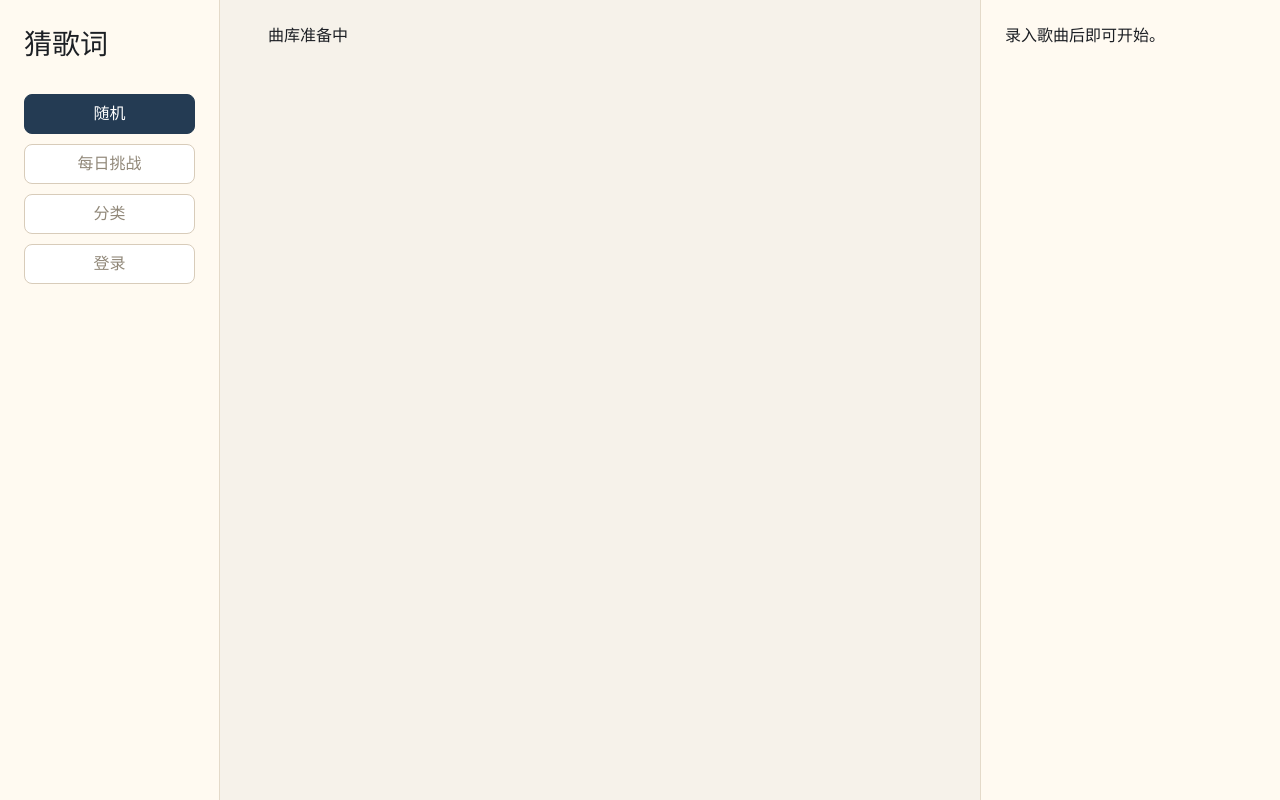
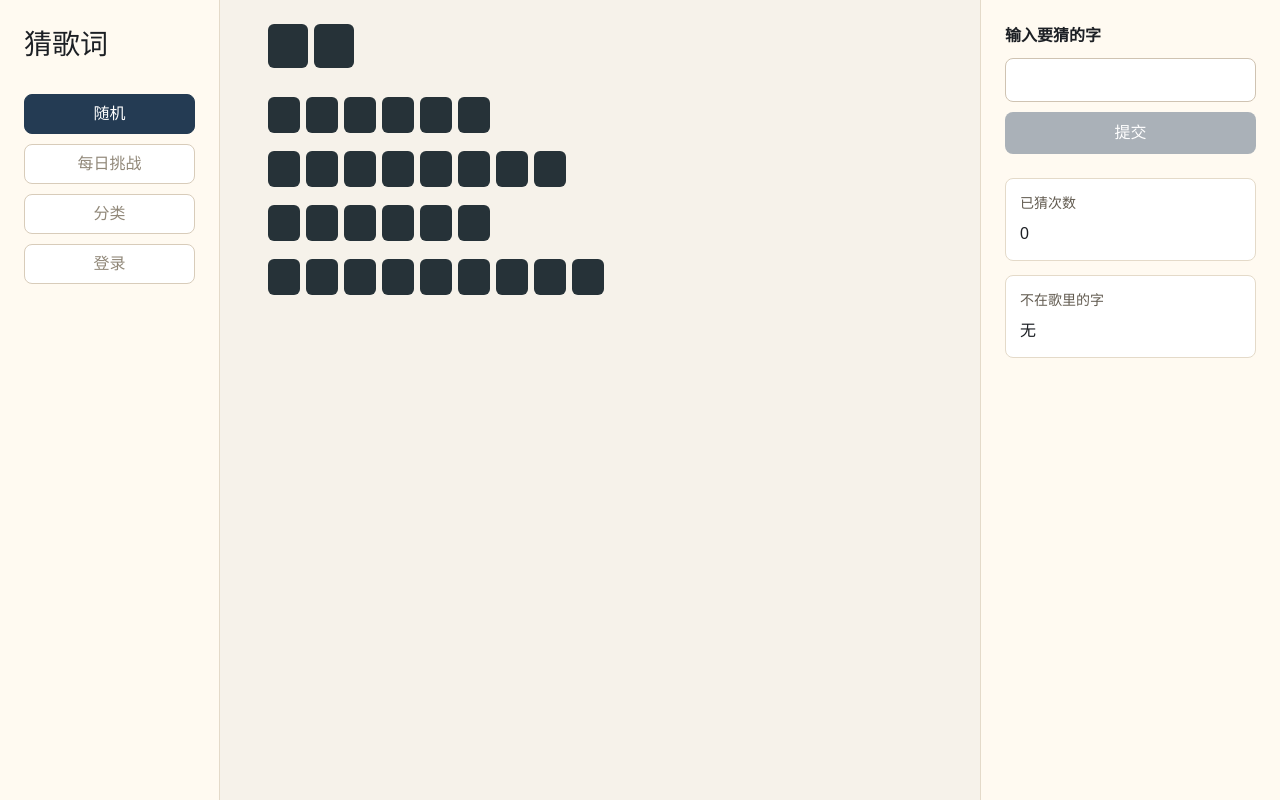
Before and after one commit to LuckyDogzyc/lyricguesser_vercel, a Next.js app: page / in a window 1280 px wide. Built offline with nearby package versions, Linux system fonts and the light colour scheme.

Commit message:
feat: add playable random lyric game

```diff
--- a/app/globals.css
+++ b/app/globals.css
@@ -79,6 +79,122 @@ input {
   overflow-y: auto;
 }
 
+.puzzle-line {
+  display: flex;
+  flex-wrap: wrap;
+  gap: 6px;
+  align-items: center;
+  margin-bottom: 16px;
+  min-height: 38px;
+}
+
+.puzzle-line-title {
+  margin-bottom: 28px;
+}
+
+.puzzle-cell,
+.puzzle-space {
+  display: inline-flex;
+  align-items: center;
+  justify-content: center;
+  width: 32px;
+  height: 36px;
+  border-radius: 6px;
+  font-size: 20px;
+  line-height: 1;
+}
+
+.puzzle-cell-hidden {
+  background: #263238;
+  color: transparent;
+}
+
+.puzzle-cell-revealed {
+  background: #ffe08a;
+  color: #1c1f24;
+  border: 1px solid #e0b943;
+}
+
+.puzzle-cell-complete {
+  background: #fff;
+  color: #1c1f24;
+  border: 1px solid #ded4c4;
+}
+
+.puzzle-line-title .puzzle-cell {
+  width: 40px;
+  height: 44px;
+  font-size: 24px;
+  font-weight: 700;
+}
+
+.puzzle-space {
+  width: 18px;
+}
+
+.guess-form {
+  display: grid;
+  gap: 10px;
+}
+
+.guess-form label {
+  font-weight: 700;
+}
+
+.guess-form input {
+  min-height: 44px;
+  border: 1px solid #cfc3b2;
+  border-radius: 8px;
+  padding: 0 12px;
+  background: #fff;
+}
+
+.guess-form button,
+.victory button {
+  min-height: 42px;
+  border: 0;
+  border-radius: 8px;
+  background: #243b53;
+  color: #fff;
+  cursor: pointer;
+}
+
+.guess-form button:disabled {
+  background: #aab1b8;
+  cursor: not-allowed;
+}
+
+.stats {
+  display: grid;
+  gap: 14px;
+  margin: 24px 0;
+}
+
+.stats div {
+  padding: 14px;
+  border: 1px solid #e4dac9;
+  border-radius: 8px;
+  background: #fff;
+}
+
+.stats dt {
+  margin-bottom: 8px;
+  color: #625b50;
+  font-size: 14px;
+}
+
+.stats dd {
+  margin: 0;
+  word-break: break-all;
+}
+
+.victory {
+  padding: 16px;
+  border-radius: 8px;
+  background: #e8f5e9;
+  border: 1px solid #b7dfba;
+}
+
 @media (max-width: 900px) {
   .app-shell {
     grid-template-columns: 1fr;
--- a/app/page.tsx
+++ b/app/page.tsx
@@ -1,25 +1,25 @@
+import { LyricGame } from "@/src/components/LyricGame"
+import { getPlayableSongs, getRandomSong } from "@/src/lib/catalog/songs"
+
 export default function Home() {
+  const songs = getPlayableSongs()
+  const song = getRandomSong(songs)
+
+  if (!song) {
     return (
       <main className="app-shell">
         <aside className="side-nav" aria-label="模式">
           <h1>猜歌词</h1>
-        <button className="nav-item nav-item-active">随机</button>
-        <button className="nav-item" disabled>
-          每日挑战
-        </button>
-        <button className="nav-item" disabled>
-          分类
-        </button>
-        <button className="nav-item" disabled>
-          登录
-        </button>
         </aside>
         <section className="lyrics-panel" aria-label="歌词谜面">
-        <p>曲库准备中</p>
+          <p>曲库为空，请先通过 Codex 录入歌曲。</p>
         </section>
         <aside className="guess-panel" aria-label="猜测">
-        <p>录入歌曲后即可开始。</p>
+          <p>暂无可玩歌曲。</p>
         </aside>
       </main>
     )
   }
+
+  return <LyricGame initialSong={song} songs={songs} />
+}
--- /dev/null
+++ b/src/components/LyricGame.tsx
@@ -0,0 +1,125 @@
+"use client"
+
+import React, { FormEvent, useMemo, useState } from "react"
+import type { Song } from "@/src/lib/catalog/song"
+import { isGuessableChar, normalizeGuessChar } from "@/src/lib/game/characters"
+import { applyGuess, createInitialGameState, getPuzzleLines } from "@/src/lib/game/gameState"
+
+type LyricGameProps = {
+  initialSong: Song
+  songs: Song[]
+}
+
+export function LyricGame({ initialSong, songs }: LyricGameProps) {
+  const [song, setSong] = useState(initialSong)
+  const [state, setState] = useState(() => createInitialGameState(initialSong))
+  const [input, setInput] = useState("")
+  const puzzleLines = useMemo(() => getPuzzleLines(song), [song])
+
+  function submitGuess(event: FormEvent<HTMLFormElement>) {
+    event.preventDefault()
+    setState((current) => applyGuess(song, current, input))
+    setInput("")
+  }
+
+  function nextSong() {
+    const next = songs[Math.floor(Math.random() * songs.length)] ?? initialSong
+    setSong(next)
+    setState(createInitialGameState(next))
+    setInput("")
+  }
+
+  return (
+    <main className="app-shell">
+      <aside className="side-nav" aria-label="模式">
+        <h1>猜歌词</h1>
+        <button className="nav-item nav-item-active">随机</button>
+        <button className="nav-item" disabled>
+          每日挑战
+        </button>
+        <button className="nav-item" disabled>
+          分类
+        </button>
+        <button className="nav-item" disabled>
+          登录
+        </button>
+      </aside>
+
+      <section className="lyrics-panel" aria-label="歌词谜面">
+        {puzzleLines.map((line, lineIndex) => (
+          <div
+            aria-label={line.type === "title" ? "歌名" : `歌词行 ${lineIndex}`}
+            className={`puzzle-line puzzle-line-${line.type}`}
+            key={`${line.type}-${lineIndex}`}
+          >
+            {Array.from(line.text).map((char, charIndex) => (
+              <PuzzleCell
+                char={char}
+                isRevealed={state.revealedChars.includes(normalizeGuessChar(char))}
+                isSolved={state.isSolved}
+                key={`${line.type}-${lineIndex}-${charIndex}`}
+              />
+            ))}
+          </div>
+        ))}
+      </section>
+
+      <aside className="guess-panel" aria-label="猜测">
+        <form onSubmit={submitGuess} className="guess-form">
+          <label htmlFor="guess-input">输入要猜的字</label>
+          <input
+            autoComplete="off"
+            disabled={state.isSolved}
+            id="guess-input"
+            onChange={(event) => setInput(event.target.value)}
+            value={input}
+          />
+          <button type="submit" disabled={state.isSolved || input.trim().length === 0}>
+            提交
+          </button>
+        </form>
+
+        <dl className="stats">
+          <div>
+            <dt>已猜次数</dt>
+            <dd>{state.guessCount}</dd>
+          </div>
+          <div>
+            <dt>不在歌里的字</dt>
+            <dd>{state.missedChars.length > 0 ? state.missedChars.join(" ") : "无"}</dd>
+          </div>
+        </dl>
+
+        {state.isSolved ? (
+          <div className="victory" role="status">
+            <strong>胜利</strong>
+            <p>
+              {song.title} · {song.canonicalArtist.join(" / ")}
+            </p>
+            <button type="button" onClick={nextSong}>
+              随机下一首
+            </button>
+          </div>
+        ) : null}
+      </aside>
+    </main>
+  )
+}
+
+function PuzzleCell({ char, isRevealed, isSolved }: { char: string; isRevealed: boolean; isSolved: boolean }) {
+  const normalizedChar = normalizeGuessChar(char)
+
+  if (!isGuessableChar(normalizedChar)) {
+    return <span className="puzzle-space" aria-hidden="true" />
+  }
+
+  if (isRevealed) {
+    return <span className="puzzle-cell puzzle-cell-revealed">{char}</span>
+  }
+
+  if (isSolved) {
+    return <span className="puzzle-cell puzzle-cell-complete">{char}</span>
+  }
+
+  return <span className="puzzle-cell puzzle-cell-hidden" aria-label="隐藏字" />
+}
```
Also changed, not shown: 1 other file (tests, documents, lock files or other folders). Lines whose indentation alone changed are shown as unchanged.
